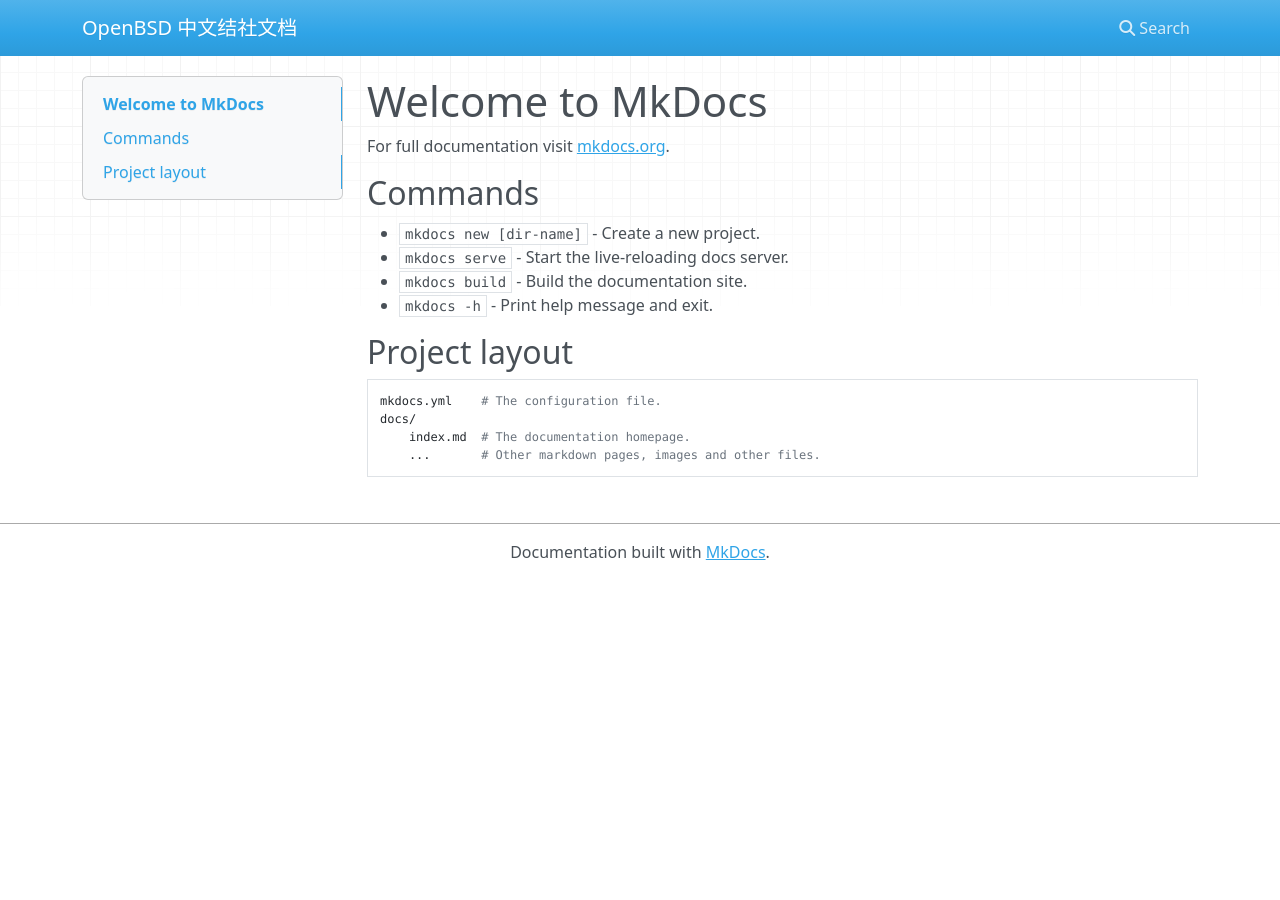
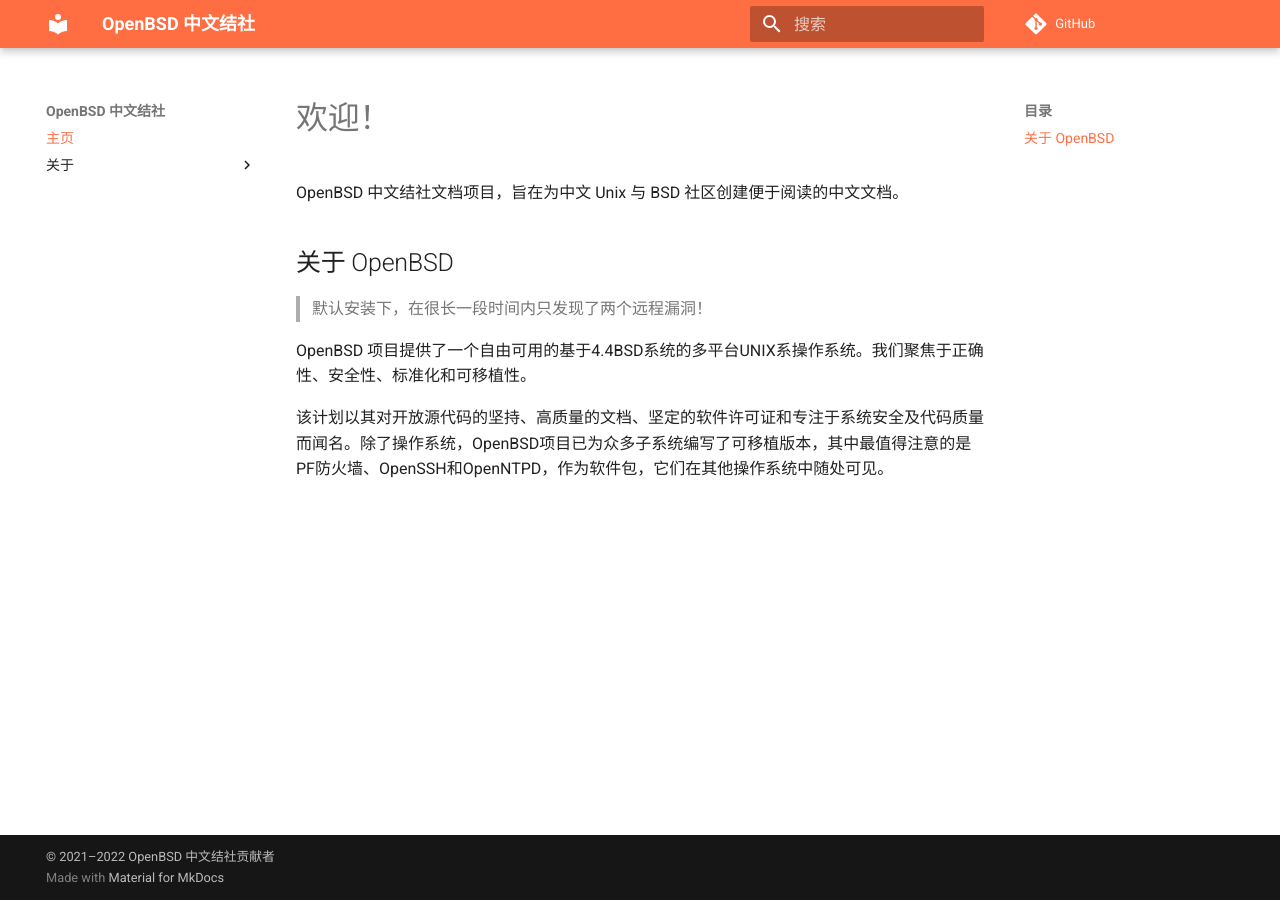
Before and after one commit to openbsd-zh-association/docs-openbsd-zh, an MkDocs documentation site: the page built from docs/index.md, in a window 1280 px wide. Built offline with MkDocs 1.6.1 and Material for MkDocs 9.7.7, drawn with Linux system fonts in a browser that asks for light colours; nearby versions of some CDN libraries; comment, search, counter and statistics services are not loaded.

Commit message:
添加:网站基础架构

```diff
--- /dev/null
+++ b/docs/about/index.md
@@ -0,0 +1 @@
+# 关于 OpenBSD 中文结社
--- a/docs/index.md
+++ b/docs/index.md
@@ -1,17 +1,11 @@
-# Welcome to MkDocs
+# 欢迎！
 
-For full documentation visit [mkdocs.org](https://www.mkdocs.org).
+OpenBSD 中文结社文档项目，旨在为中文 Unix 与 BSD 社区创建便于阅读的中文文档。
 
-## Commands
+## 关于 OpenBSD
 
-* `mkdocs new [dir-name]` - Create a new project.
-* `mkdocs serve` - Start the live-reloading docs server.
-* `mkdocs build` - Build the documentation site.
-* `mkdocs -h` - Print help message and exit.
+> 默认安装下，在很长一段时间内只发现了两个远程漏洞！
 
-## Project layout
+OpenBSD 项目提供了一个自由可用的基于4.4BSD系统的多平台UNIX系操作系统。我们聚焦于正确性、安全性、标准化和可移植性。
 
-    mkdocs.yml    # The configuration file.
-    docs/
-        index.md  # The documentation homepage.
-        ...       # Other markdown pages, images and other files.
+该计划以其对开放源代码的坚持、高质量的文档、坚定的软件许可证和专注于系统安全及代码质量而闻名。除了操作系统，OpenBSD项目已为众多子系统编写了可移植版本，其中最值得注意的是PF防火墙、OpenSSH和OpenNTPD，作为软件包，它们在其他操作系统中随处可见。
--- a/mkdocs.yml
+++ b/mkdocs.yml
@@ -1 +1,25 @@
-site_name: OpenBSD 中文结社文档
+site_name: OpenBSD 中文结社
+repo_url: https://github.com/openbsd-zh-association/docs-openbsd-zh
+copyright: "© 2021–2022 OpenBSD 中文结社贡献者"
+
+nav:
+    - 主页 : 'index.md'
+    - 关于 :
+      #- 中文结社 : 'about/index.md'
+      - 贡献指南 : 'about/contributing.md'
+      - about/terminology.md
+theme:
+  name: material
+  language: zh
+  locale: zh_CN
+  palette:
+    primary: deep orange
+    accent: orange
+plugins:
+  - search:
+      lang: zh
+markdown_extensions:
+  - def_list
+  - toc:
+      permalink: true
+      slugify: !!python/name:pymdownx.slugs.uslugify #保证中文链接
```
Also changed, not shown: README.md (added, +3 -0 lines), docs/about/contributing.md (added, +37 -0 lines), docs/about/terminology.md (added, +7 -0 lines), 1 other file.
